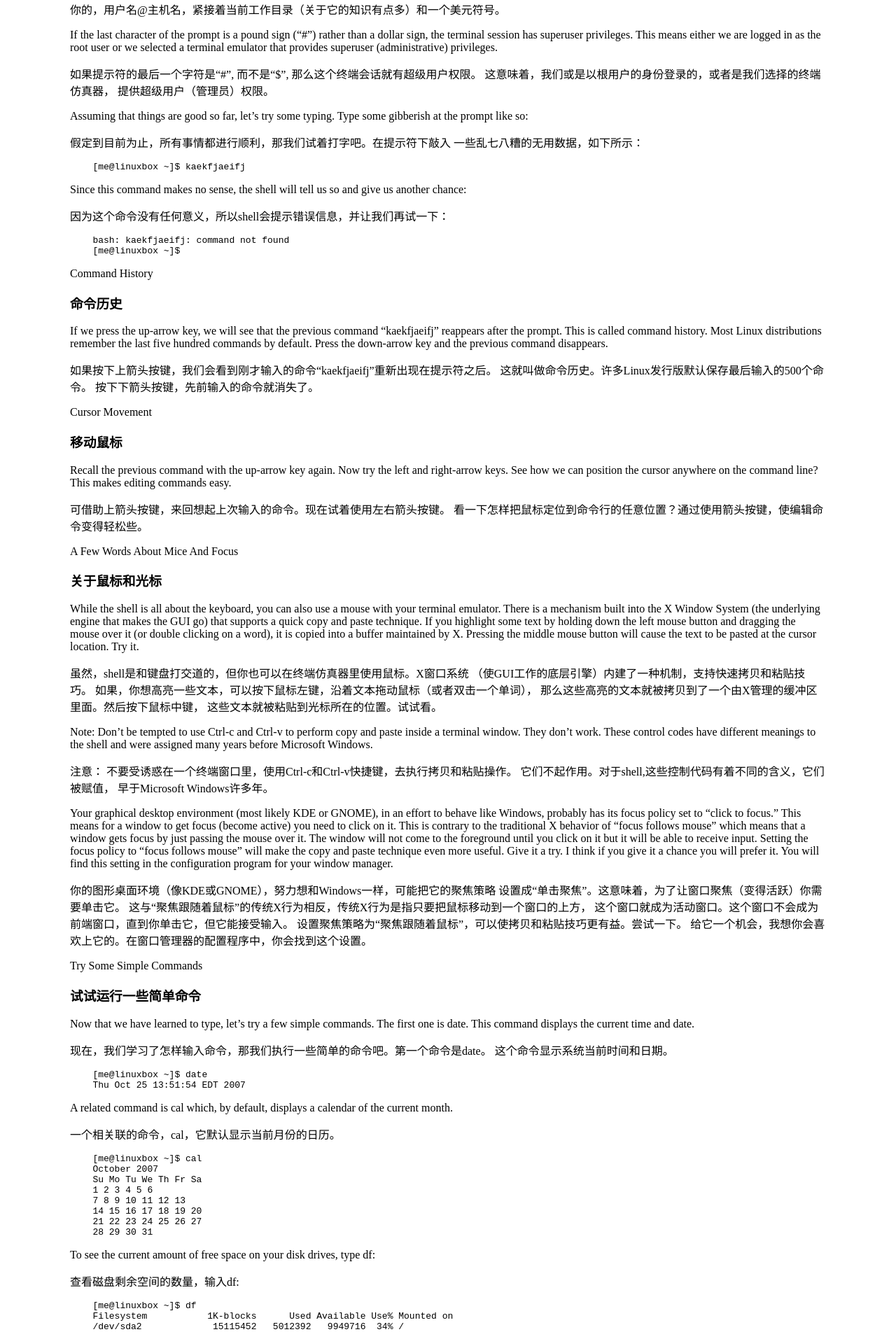
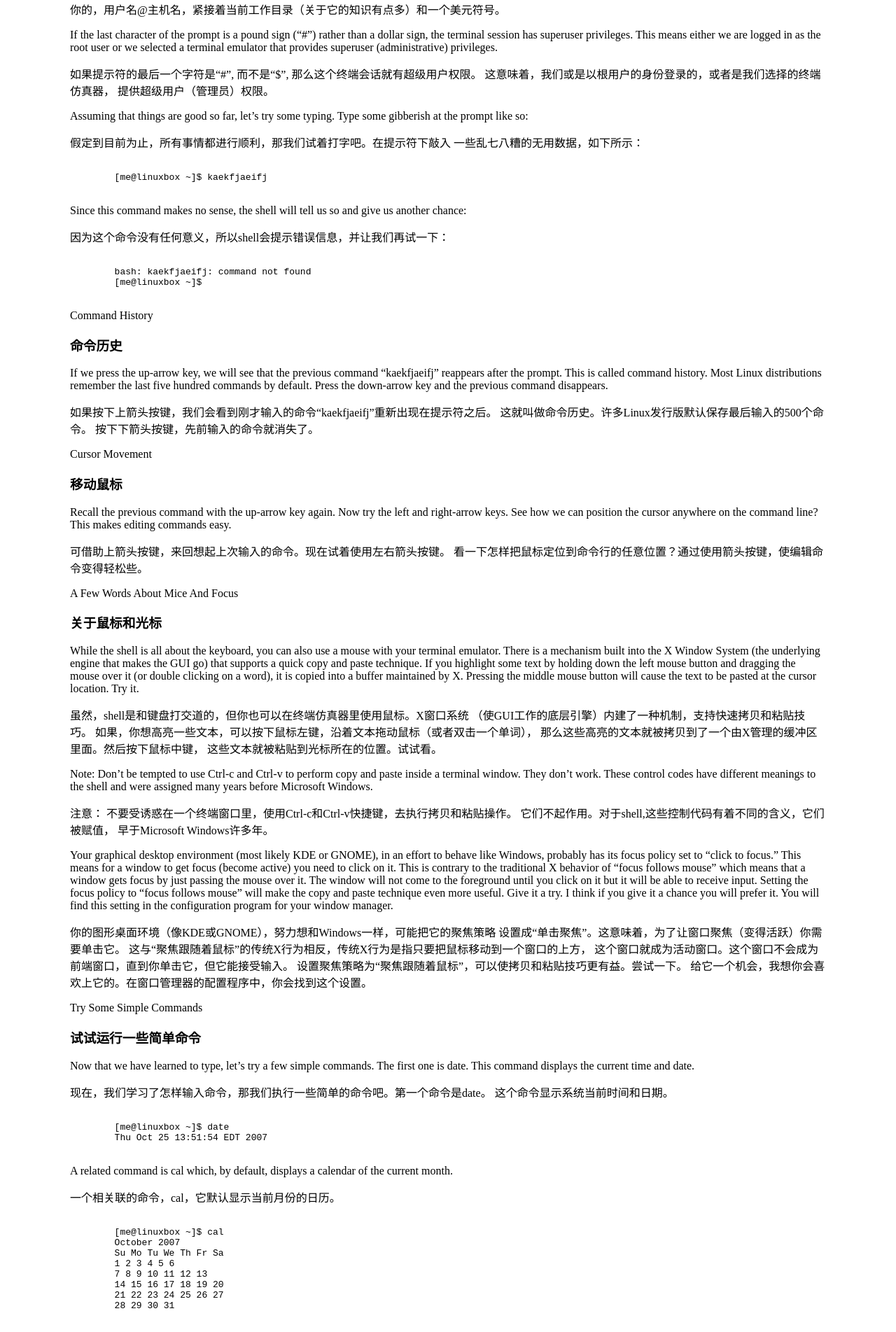
Before and after one commit to billie66/TLCL, a Jekyll site: the page built from book/what_is_the_shell.md, in a window 1280 px wide. Shown: the part 966-2869 px from the top of the page at 70% size. Built offline with Jekyll 4.4.1, drawn with Linux system fonts in a browser that asks for light colours; Markdown is read by kramdown in place of the engine named in the settings.

Commit message:
snippets

```diff
--- a/book/what_is_the_shell.md
+++ b/book/what_is_the_shell.md
@@ -75,16 +75,22 @@ gibberish at the prompt like so:
 
 假定到目前为止，所有事情都进行顺利，那我们试着打字吧。在提示符下敲入
 一些乱七八糟的无用数据，如下所示：
-
+<div><pre>
+<tt>
     [me@linuxbox ~]$ kaekfjaeifj
+</tt>
+</pre></div>
 
 Since this command makes no sense, the shell will tell us so and give us
 another chance:
 
 因为这个命令没有任何意义，所以shell会提示错误信息，并让我们再试一下：
-
+<div><pre>
+<tt>
     bash: kaekfjaeifj: command not found
     [me@linuxbox ~]$
+</tt>
+</pre></div>
 
 Command History
 
@@ -162,14 +168,18 @@ date. This command displays the current time and date.
 
 现在，我们学习了怎样输入命令，那我们执行一些简单的命令吧。第一个命令是date。
 这个命令显示系统当前时间和日期。
-
+<div><pre>
+<tt>
     [me@linuxbox ~]$ date
     Thu Oct 25 13:51:54 EDT 2007
+</tt>
+</pre></div>
 
 A related command is cal which, by default, displays a calendar of the current month.
 
 一个相关联的命令，cal，它默认显示当前月份的日历。
-
+<div><pre>
+<tt>
     [me@linuxbox ~]$ cal
     October 2007
     Su Mo Tu We Th Fr Sa
@@ -178,28 +188,36 @@ A related command is cal which, by default, displays a calendar of the current m
     14 15 16 17 18 19 20
     21 22 23 24 25 26 27
     28 29 30 31
+</tt>
+</pre></div>
 
 To see the current amount of free space on your disk drives, type df:
 
 查看磁盘剩余空间的数量，输入df:
-
+<div><pre>
+<tt>
     [me@linuxbox ~]$ df
     Filesystem           1K-blocks      Used Available Use% Mounted on
     /dev/sda2             15115452   5012392   9949716  34% /
     /dev/sda5             59631908  26545424  30008432  47% /home
     /dev/sda1               147764     17370   122765   13% /boot
     tmpfs                   256856         0   256856    0% /dev/shm
+</tt>
+</pre></div>
 
 Likewise, to display the amount of free memory, type the free command.
 
 同样地，显示空闲内存的数量，输入命令free。
-
+<div><pre>
+<tt>
     [me@linuxbox ~]$ free
     total       used       free     shared    buffers     cached
     Mem:       2059676     846456    1213220          0
     44028      360568
     -/+ buffers/cache:     441860    1617816
     Swap:      1042428          0    1042428
+</tt>
+</pre></div>
 
 Ending A Terminal Session
 
@@ -209,8 +227,11 @@ We can end a terminal session by either closing the terminal emulator window, or
 entering the exit command at the shell prompt:
 
 我们可以终止一个终端会话，通过关闭终端仿真器窗口，或者是在shell提示符下输入exit命令：
-
+<div><pre>
+<tt>
     [me@linuxbox ~]$ exit
+</tt>
+</pre></div>
 
 The Console Behind The Curtain
 
```
